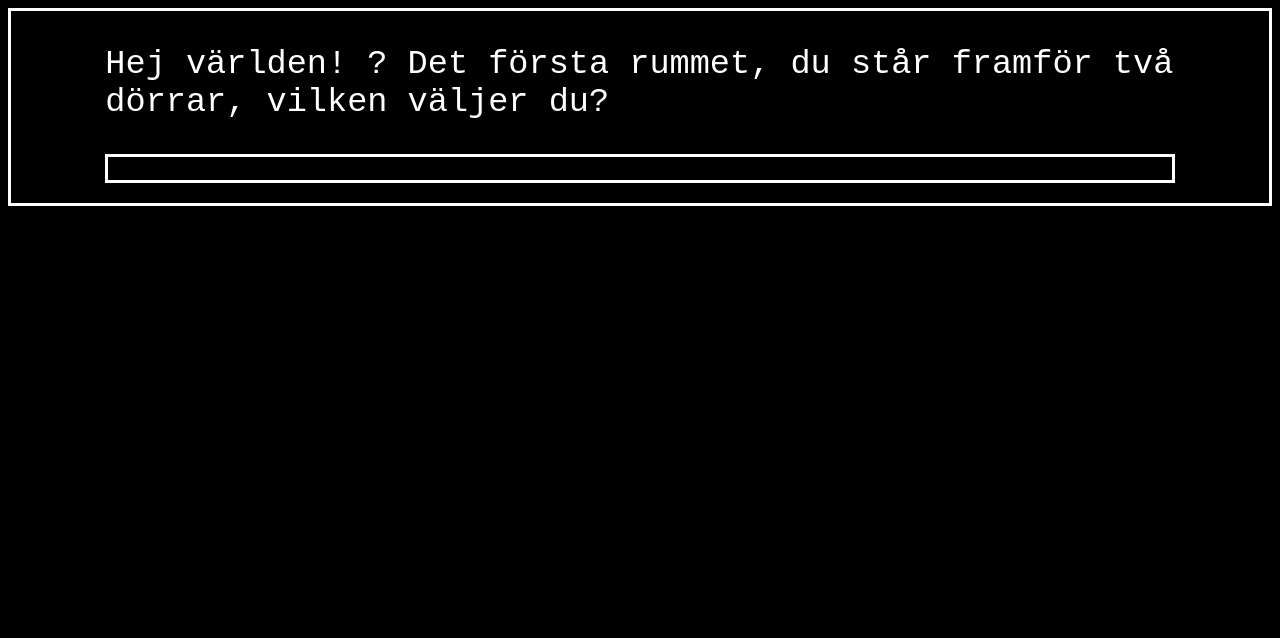
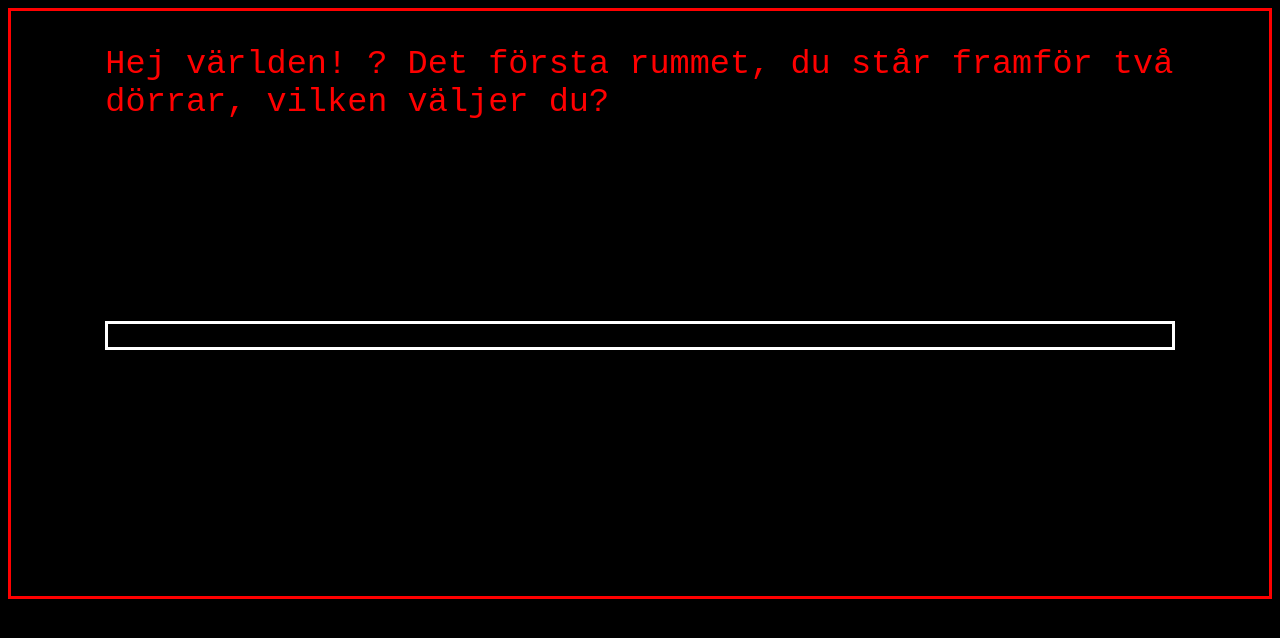
Before and after one commit to Xzevs/wsp1-solo-ventyr, a PHP site: page / in a window 1280 px wide. Shown: the top 638 px of the page. Run offline with PHP 8.4, Linux system fonts and the light colour scheme; data comes from the database, SQL or seed files in the repository; data that the repository does not hold is empty; a stand-in replaces the project's code that opens the database connection.

Commit message:
Sänkte ned Linksen och ändrade färger

```diff
--- a/php/css/style.css
+++ b/php/css/style.css
@@ -2,7 +2,8 @@ body {
     background-color: black;
     font-size: 24px;
     border-style: solid;
-    color: white;
+    color: red;
+    height: 585px;
 
 
 }
@@ -25,6 +26,8 @@ ul {
     font-size: 20px;
     border-style: solid;
     color:white;
+    margin-top:200px ;
+
 
 }
 
```
Also changed, not shown: php/text.php (added, +20 -0 lines).
